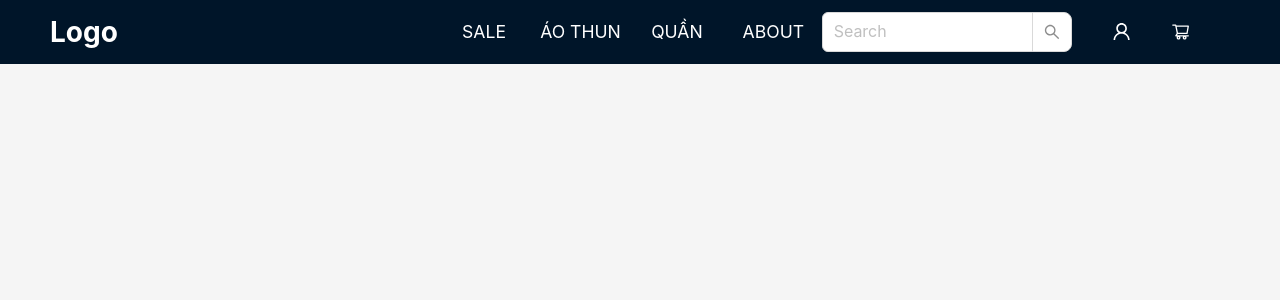
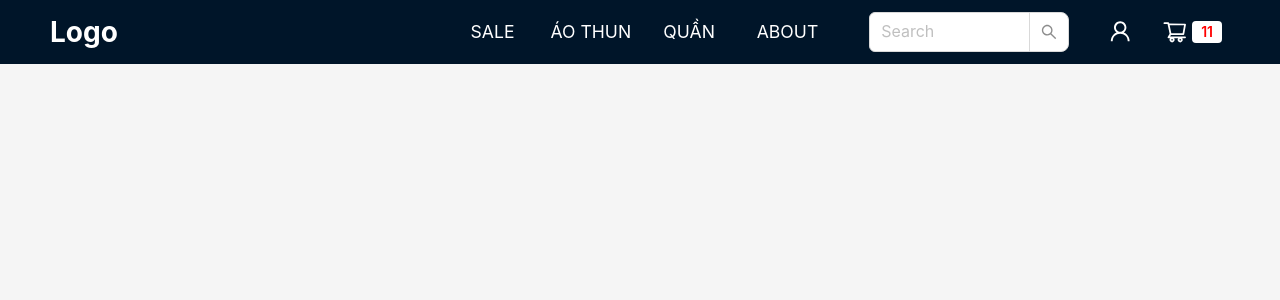
Before and after one commit to KLTN-2023/FE_LM_Fashion, a Next.js app in the folder frontend/: page / in a window 1280 px wide. Shown: the top 300 px of the page. Built offline with nearby package versions, Linux system fonts and the light colour scheme.

Commit message:
chore: customize header component (cart, user,etc)

```diff
--- a/frontend/src/app/components/header/header-item/index.tsx
+++ b/frontend/src/app/components/header/header-item/index.tsx
@@ -23,13 +23,15 @@ function HeaderItems() {
 
     return (
         <React.Fragment >
-            <ul className={styles.menu}>
+            {
+                <ul className={styles.menu}>
                 {
                     items.map((item) => (
                         <li key={item.key} className={styles.menu}>{item.label}</li>
                     ))
                 }
-            </ul>
+                </ul>
+            }
         </React.Fragment>
     )
 }
--- a/frontend/src/app/components/header/header-item/styles.module.scss
+++ b/frontend/src/app/components/header/header-item/styles.module.scss
@@ -1,12 +1,55 @@
+$XS: 480px;
+$SM: 768px;
+$MD: 1024px;
+$XL: 1170px;
+
+// media queries
+
+@mixin Responsive($canvas) {
+    @if $canvas ==XS {
+        @media only screen and (min-width: $XS) and (max-width: 834px) {
+            @content;
+        }
+    }
+
+    @else if $canvas ==SM {
+        @media only screen and (min-width: $SM) and (max-width: 1070px) {
+            @content;
+        }
+    }
+
+    @else if $canvas ==MD {
+        @media only screen and (min-width: $MD) {
+            @content;
+        }
+    }
+
+    @else if $canvas ==XL {
+        @media only screen and (min-width: $XL) {
+            @content;
+        }
+    }
+}
 ul.menu {
     list-style-type: none !important;
     margin: 0;
     padding: 0;
-    flex: 1;
     overflow: hidden;
     display: flex;
+    flex: 1;
     justify-content: space-around;
-    cursor: pointer;
+    @include Responsive(XL) {
+            display: flex;
+        }
+
+        @include Responsive(SM) {
+            display: flex;
+            flex: 3;
+        }
+
+        @include Responsive(XS) {
+            display: none;
+        }
 }
 
 
@@ -18,6 +61,7 @@ li.menu {
     &:hover {
         background-color: #ff0000 !important;
         transition: all 0.3s ease-in-out;
+        cursor: pointer !important;
 
     }
 }
--- a/frontend/src/app/components/header/user-item/index.tsx
+++ b/frontend/src/app/components/header/user-item/index.tsx
@@ -1,9 +1,10 @@
 'use client'
 import React from 'react';
+import { isEmpty, isNil } from 'rambda';
 import menuItem from '@/app/static/header-item.json';
 import { ShoppingCartOutlined, UserOutlined } from '@ant-design/icons';
 import type { MenuProps } from 'antd';
-import { Dropdown, Input, message } from 'antd';
+import { Badge, Dropdown, Input, Space, Tag, message } from 'antd';
 import { useRouter } from 'next/navigation';
 import styles from './styles.module.scss';
 // ----------------------------------------------
@@ -22,7 +23,10 @@ function UserItem() {
         router.push(item?.link || '/');
     }
     const handleSearch = (value: string) => {
-        message.info(value)
+        if (isEmpty(value) || isNil(value))
+            message.error('Please enter a search term');
+        else
+            message.info(value)
     }
 
     const menuList = {
@@ -47,7 +51,18 @@ function UserItem() {
                     <UserOutlined />
                 </Dropdown>
             </div>
-            <ShoppingCartOutlined className={styles['user__item']} />
+            <ShoppingCartOutlined style={{ color: 'white', fontSize: '1.6rem' }} />
+            <Tag
+                color='white'
+                style={{
+                    fontSize: '14px', fontWeight: '600', paddingRight: '8px', paddingLeft: '8px'
+                    , color: 'red', marginLeft: '5px'
+                }}>
+                11
+            </Tag>
+
+
+
         </div >
     )
 }
--- a/frontend/src/app/components/header/user-item/styles.module.scss
+++ b/frontend/src/app/components/header/user-item/styles.module.scss
@@ -1,3 +1,37 @@
+$desktop-with: 1024px;
+
+$XS: 480px;
+$SM: 768px;
+$MD: 1024px;
+$XL: 1170px;
+
+// media queries
+
+@mixin Responsive($canvas) {
+    @if $canvas ==XS {
+        @media only screen and (min-width: $XS) {
+            @content;
+        }
+    }
+
+    @else if $canvas ==SM {
+        @media only screen and (min-width: $SM) {
+            @content;
+        }
+    }
+
+    @else if $canvas ==MD {
+        @media only screen and (min-width: $MD) {
+            @content;
+        }
+    }
+
+    @else if $canvas ==XL {
+        @media only screen and (min-width: $XL) {
+            @content;
+        }
+    }
+}
 .user {
     &__container {
         display: flex;
@@ -9,9 +43,8 @@
     &__item {
         justify-content: flex-end;
         text-align: center;
-        font-size: 1.2rem;
-        margin-inline-end: 40px;
-
+        font-size: 1.4rem;
+            margin-inline-end: 30px;
         :hover {
             cursor: pointer;
             transition: all 0.3s ease-in-out;
@@ -20,8 +53,22 @@
     }
 
     &__search {
-        width: 250px;
+        width: 150px;
         margin-inline-end: 40px;
+        @include Responsive(XL) {
+                width: 300px;
+            }
+
+            @include Responsive(MD) {
+                width: 200px;
+            }
+        }
+
+        &__cart {
+            :hover {
+                cursor: pointer;
+                transition: all 0.3s ease-in-out;
+            }
     }
 }
 
--- a/frontend/src/app/page.tsx
+++ b/frontend/src/app/page.tsx
@@ -5,6 +5,7 @@ export default function Home() {
 
   return (
     <main className={styles.main}>
+
     </main>
   )
 }
```
